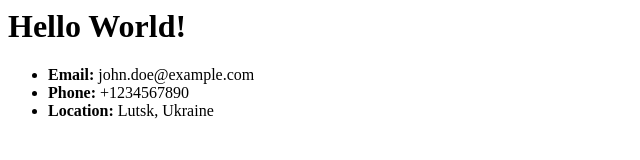
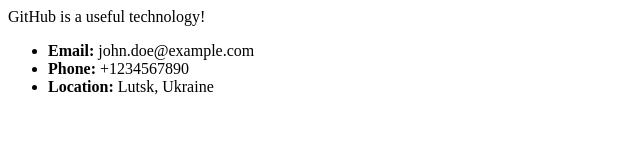
Before and after one commit to irynamoroz06-coder/git-test-2026, a plain HTML site: page index.html in a window 1280 px wide. Shown: the whole page, without its empty margins (0-640 px from the left). Drawn offline with Linux system fonts and the light colour scheme.

Commit message:
Del h1, Add paragraph

```diff
--- a/index.html
+++ b/index.html
@@ -3,7 +3,7 @@
         <title>Test Project 1</title>
     </head>
     <body>
-        <h1>Hello World!</h1>
+        <p>GitHub is a useful technology!</p>
         <div>
             <ul>
                 <li><b>Email:</b> john.doe@example.com</li>
```
